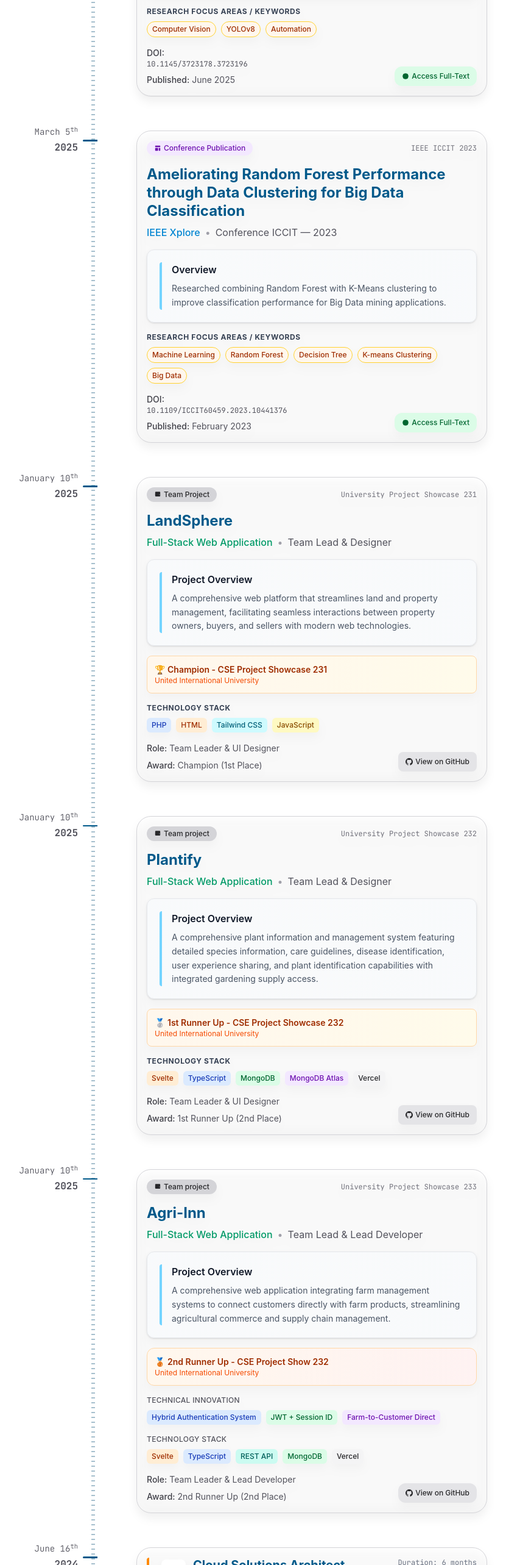
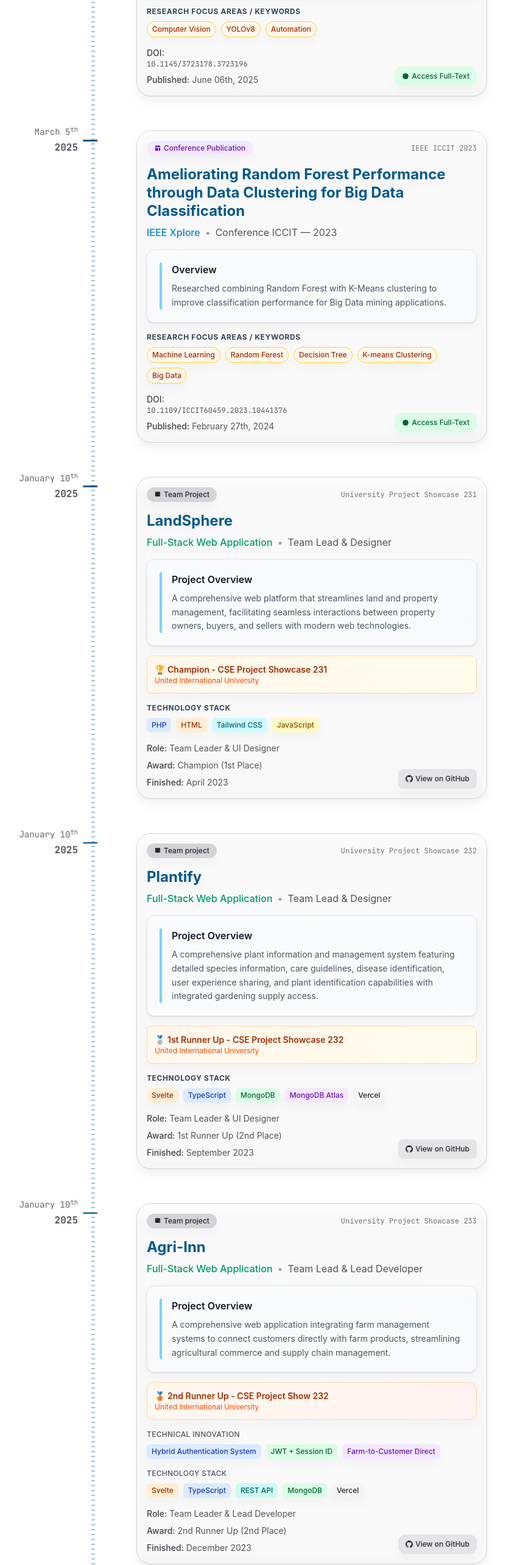
Before and after one commit to kishoreshanto/kishoreshanto, a SvelteKit app: page / in a window 1280 px wide. Shown: the part 4500-7066 px from the top of the page at 61% size, without its empty margins (448-1279 px from the left). Built offline with nearby package versions, Linux system fonts and the light colour scheme.

Commit message:
Add 'Finished' date to AgriInnProject, LandSphereProject, and PlantifyProject; update published date format in GarmentDefectResearch and RFWOCResearch

```diff
--- a/src/components/Cards/AgriInnProject.svelte
+++ b/src/components/Cards/AgriInnProject.svelte
@@ -114,6 +114,10 @@ let { date, onshowmodal }: Props = $props();
 					<span class="font-medium text-zinc-700 dark:text-zinc-300">Award:</span>
 					<span class="text-zinc-600 dark:text-zinc-400">2nd Runner Up (2nd Place)</span>
 				</div>
+				<div>
+					<span class="font-medium text-zinc-700 dark:text-zinc-300">Finished:</span>
+					<span class="text-zinc-600 dark:text-zinc-400">December 2023</span>
+				</div>
 			</div>
 			<div class="flex items-end justify-end">
 				<a
--- a/src/components/Cards/GarmentDefectResearch.svelte
+++ b/src/components/Cards/GarmentDefectResearch.svelte
@@ -76,7 +76,7 @@ let { date, onshowmodal }: Props = $props();
 					</div>
 					<div>
 						<span class="font-medium text-zinc-700 dark:text-zinc-300">Published:</span>
-						<span class="text-zinc-600 dark:text-zinc-400">June 2025</span>
+						<span class="text-zinc-600 dark:text-zinc-400">June 06th, 2025</span>
 					</div>
 				</div>
 				<div class="flex items-end justify-end">
--- a/src/components/Cards/LandSphereProject.svelte
+++ b/src/components/Cards/LandSphereProject.svelte
@@ -95,6 +95,10 @@ let { date, onshowmodal }: Props = $props();
 						<span class="font-medium text-zinc-700 dark:text-zinc-300">Award:</span>
 						<span class="text-zinc-600 dark:text-zinc-400">Champion (1st Place)</span>
 					</div>
+					<div>
+						<span class="font-medium text-zinc-700 dark:text-zinc-300">Finished:</span>
+						<span class="text-zinc-600 dark:text-zinc-400">April 2023</span>
+					</div>
 				</div>
 				<div class="flex items-end justify-end">
 					<a
--- a/src/components/Cards/PlantifyProject.svelte
+++ b/src/components/Cards/PlantifyProject.svelte
@@ -98,6 +98,10 @@ let { date, onshowmodal }: Props = $props();
 					<span class="font-medium text-zinc-700 dark:text-zinc-300">Award:</span>
 					<span class="text-zinc-600 dark:text-zinc-400">1st Runner Up (2nd Place)</span>
 				</div>
+				<div>
+					<span class="font-medium text-zinc-700 dark:text-zinc-300">Finished:</span>
+					<span class="text-zinc-600 dark:text-zinc-400">September 2023</span>
+				</div>
 			</div>
 			<div class="flex items-end justify-end">
 				<a
--- a/src/components/Cards/RFWOCResearch.svelte
+++ b/src/components/Cards/RFWOCResearch.svelte
@@ -84,7 +84,7 @@ let { date, onshowmodal }: Props = $props();
 					</div>
 					<div>
 						<span class="font-medium text-zinc-700 dark:text-zinc-300">Published:</span>
-						<span class="text-zinc-600 dark:text-zinc-400">February 2023</span>
+						<span class="text-zinc-600 dark:text-zinc-400">February 27th, 2024</span>
 					</div>
 				</div>
 				<div class="flex items-end justify-end">
```
